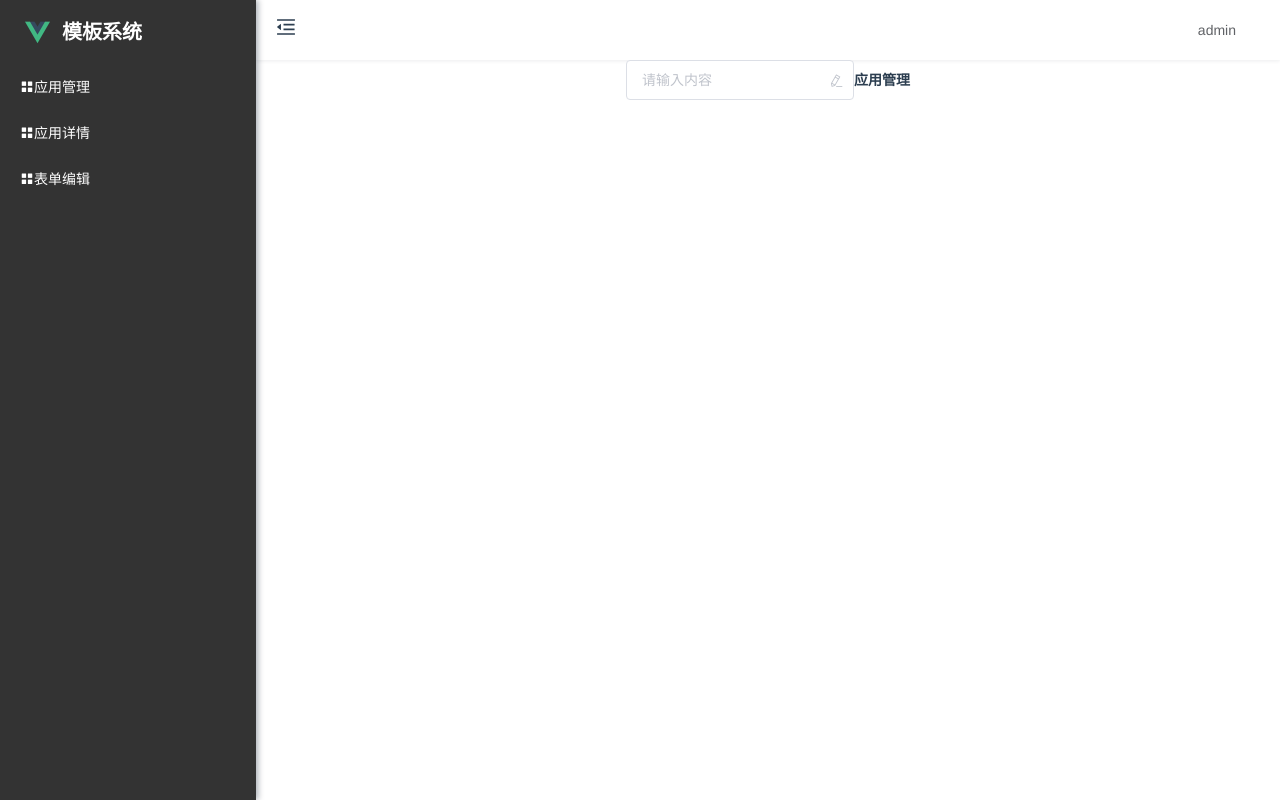
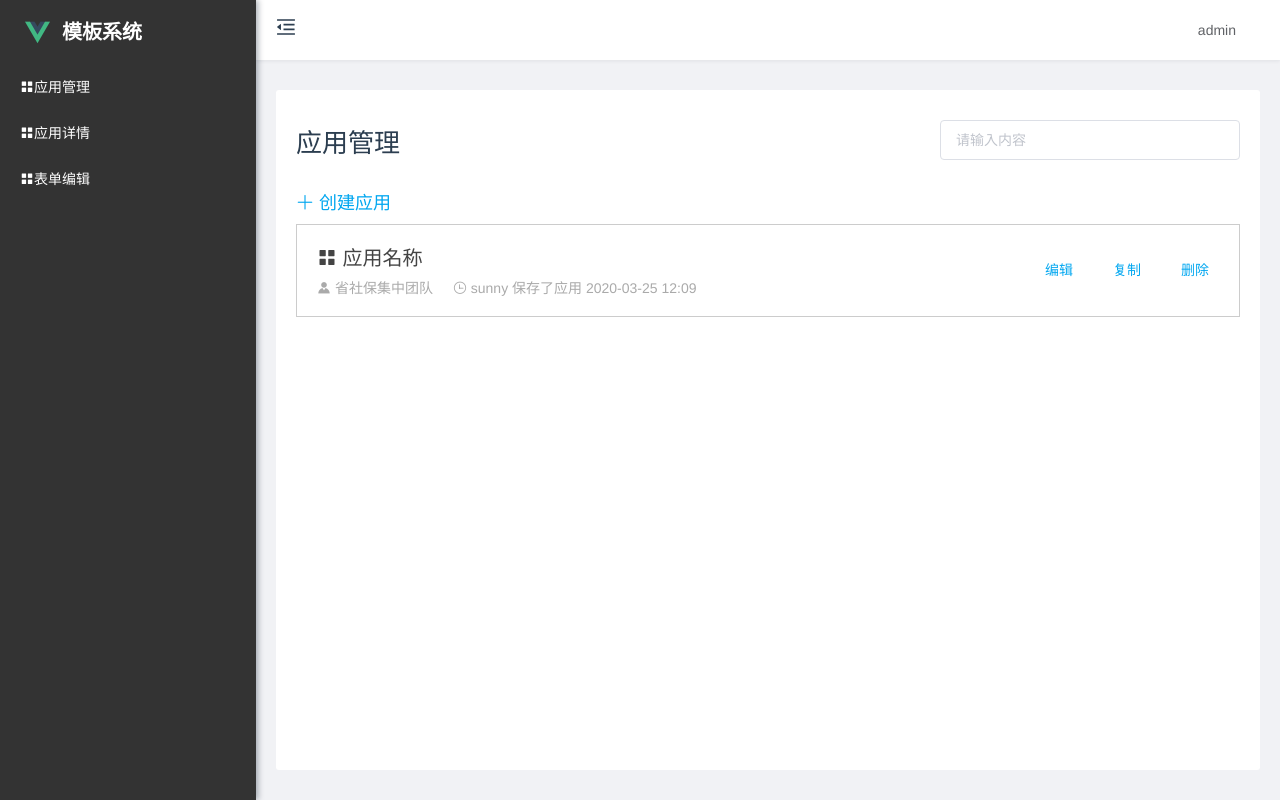
Before and after one commit to jozhi/template-pc-2020-04, a Vue app: page /AppManage in a window 1280 px wide. Built offline with nearby package versions, Linux system fonts and the light colour scheme.

Commit message:
新增模块

```diff
--- a/src/assets/css/cube.css
+++ b/src/assets/css/cube.css
@@ -602,6 +602,10 @@ audio:not([controls]) {
     cursor: move;
 }
 
+.cf:before,.cf:after { content:""; display:table; }
+.cf:after { clear:both; }
+.cf { zoom:1; }
+
 .fll{float: left;}
 .flr{float: right;}
 
--- a/src/views/appManage/AppDetails.vue
+++ b/src/views/appManage/AppDetails.vue
@@ -1,23 +1,127 @@
 <template>
-  <div class="">
+  <div class="AppDetails">
+    <div class="formMenu">
+      <div class="searchBox">
+        <span class="add" @click="folderAdd"><i class="el-icon-folder-add"></i></span>
+        <el-input v-model="input" size="small" placeholder="请输入内容"></el-input>
+      </div>
+      <div class="menu">
+        <el-menu default-active="1-4-1" @open="handleOpen" @close="handleClose" @select="handleSelect" class="el-menu-vertical-demo">
+          <el-submenu index="1">
+            <template slot="title">
+              <i class="el-icon-folder"></i>
+              <span slot="title">导航一</span>
+            </template>
+            <el-menu-item-group>
+              <span slot="title">分组一</span>
+              <el-menu-item index="1-1">选项1</el-menu-item>
+              <el-menu-item index="1-2">选项2</el-menu-item>
+            </el-menu-item-group>
+          </el-submenu>
+          <el-menu-item index="2">
+            <i class="el-icon-s-order"></i>
+            <span slot="title">导航二</span>
+          </el-menu-item>
+        </el-menu>
+      </div>
+    </div>
+    <div class="formWorkbench cf">
+      <div class="item" @click="itemAdd('form')">
+        <i class="el-icon-document-add"></i>
+        新建表单
+      </div>
+      <div class="item">
+        <i class="el-icon-document-add"></i>
+        新建流程图
+      </div>
+      <div class="item">
+        <i class="el-icon-document-add"></i>
+        发布表单
+      </div>
+      <div class="item">
+        <i class="el-icon-document-add"></i>
+        发布应用
+      </div>
+    </div>
   </div>
 </template>
 
 <style lang="less" scope>
+.AppDetails {
+  position: relative;
+
+  .formMenu {
+    position: absolute;
+    top: 0;
+    left: 0;
+    width: 280px;
+    height: 100%;
+    .searchBox{
+      padding: 5px 0;
+
+      .add{
+        margin-right: 10px;
+        float: right;
+        font-size: 32px;
+        line-height: 1.2;
+        i{color: #1396db;}
+      }
+      .el-input{
+        width: 210px;
+      }
+    }
+  }
+  .formWorkbench {
+    padding-left: 280px;
+    .item{
+      float: left;
+      padding: 60px 0;
+      width: 50%;
+      text-align: center;
+      color: #7e7e7e;
+      cursor: pointer;
+      font-size: 22px;
+      &:hover{
+        background-color: #f6f6f6;
+      }
+      i{
+        margin-bottom: 10px;
+        font-size: 80px;
+        display: block;
+        color: #7e7e7e;
+      }
+    }
+  }
+}
 </style>
 
-
 <script>
-// @ is an alias to /src
 export default {
   name: 'Login',
-  data(){
+  data() {
     return {
-    }
+      input:''
+    };
   },
-  methods:{
-    method(){
-    }
+  methods: {
+    folderAdd() {
+      // console.log('11');
+    },
+    itemAdd(type){
+      switch (type){
+        case 'form':
+        this.$router.push('/AppFormEditor')
+      }
+    },
+    handleSelect(key, keyPath) {
+      console.log(key, keyPath);
+    },
+    handleOpen(key, keyPath) {
+      console.log(key, keyPath);
+    },
+    handleClose(key, keyPath) {
+      console.log(key, keyPath);
+    },
   }
 };
 </script>
--- a/src/views/appManage/AppFormEditor.vue
+++ b/src/views/appManage/AppFormEditor.vue
@@ -1,5 +1,6 @@
 <template>
-  <div class="">
+  <div class="AppFormEditor">
+
   </div>
 </template>
 
--- a/src/views/appManage/AppManage.vue
+++ b/src/views/appManage/AppManage.vue
@@ -1,36 +1,80 @@
 <template>
-  <div class="titlePart">
-    <span class="searchBox">
-      <el-autocomplete popper-class="my-autocomplete" v-model="state" :fetch-suggestions="querySearch" placeholder="请输入内容" @select="handleSelect">
-        <i class="el-icon-edit el-input__icon" slot="suffix" @click="handleIconClick"></i>
-        <template slot-scope="{ item }">
-          <div class="name">{{ item.value }}</div>
-          <span class="addr">{{ item.address }}</span>
-        </template>
-      </el-autocomplete>
-    </span>
+  <div class="AppManage">
+    <div class="titlePart cf">
+      <span class="searchBox">
+        <el-input v-model="input" placeholder="请输入内容"></el-input>
+      </span>
+      <strong class="h1">应用管理</strong>
+    </div>
+    <div class="contPart">
+      <a class="creatApp" href="#"><i class="el-icon-plus"></i> 创建应用</a>
+      <div class="itemPart" @click="itemPartClick">
+        <div class="tool_box">
+          <a href="javascript:;" @click.stop="itemEdit">编辑</a>
+          <a href="javascript:;" @click.stop="itemCopy">复制</a>
+          <a href="javascript:;" @click.stop="itemDel">删除</a>
+        </div>
+        <div class="h2"><i class="el-icon-menu"></i> 应用名称</div>
+        <div class="info">
+          <span class="name"><i class="el-icon-s-custom"></i> 省社保集中团队</span>
 
-    <strong class="h1">应用管理</strong>
+          <span class="edit_info"><i class="el-icon-time"></i> sunny 保存了应用 2020-03-25 12:09</span>
+        </div>
+      </div>
+    </div>
   </div>
 </template>
 
 <style lang="less" scope>
-.my-autocomplete {
-  li {
-    line-height: normal;
-    padding: 7px;
+.AppManage{}
+.titlePart {
+  .searchBox{
+    width: 300px;
+    float: right;
+  }
+  .h1{
+    float: left;
+    font-weight: normal;
+    font-size: 26px;
+  }
+}
+.contPart{
+  margin-bottom: 10px;
+  .creatApp{
+    display: inline-block;
+    margin: 20px 0 5px;
+    color: #02A7F0;
+    font-size: 18px;
+  }
+  .itemPart{
+    margin-bottom: 20px;
+    padding: 15px 10px 15px 20px;
+    border: 1px solid #ccc;
+    cursor: pointer;
 
-    .name {
-      text-overflow: ellipsis;
-      overflow: hidden;
+    .tool_box{
+      float: right;
+      a{
+        display: inline-block;
+        line-height: 60px;
+        padding: 0 20px;
+        color: #02A7F0;
+        &:hover{
+          background-color: #eff4fd;
+        }
+      }
     }
-    .addr {
-      font-size: 12px;
-      color: #b4b4b4;
+    .h2{
+      // margin-bottom: 10px;
+      font-size: 20px;
+      color: #444;
     }
-
-    .highlighted .addr {
-      color: #ddd;
+    .info{
+        color: #aaa;
+      .name{
+        margin-right: 20px;
+      }
+      // .edit_info{}
     }
   }
 }
@@ -42,10 +86,25 @@
 export default {
   name: 'Login',
   data() {
-    return {};
+    return {
+      input:''
+    };
   },
   methods: {
-    method() {}
+    itemPartClick() {
+      // this.$router()
+      this.$router.push('/AppDetails')
+    },
+    itemEdit() {
+      console.log(2);
+    },
+    itemCopy() {
+      console.log(3);
+    },
+    itemDel() {
+      console.log(4);
+    },
+    autocompleteBingo() {},
   }
 };
 </script>
--- a/src/views/system/Home.vue
+++ b/src/views/system/Home.vue
@@ -5,7 +5,11 @@
     </keep-alive>
     <el-container class="is-vertical" :style="isSidebar ? 'margin-left: 256px;' : 'margin-left: 80px;'">
       <Header></Header>
-      <router-view />
+      <div class="content">
+        <div class="innerPage">
+          <router-view />
+        </div>
+      </div>
     </el-container>
   </el-container>
 </template>
@@ -14,6 +18,18 @@
 .is-vertical {
   height: 100vh;
   overflow-y: auto;
+  background-color: #f1f2f5;
+}
+.content{
+  padding: 30px 20px;
+  text-align: left;
+}
+.innerPage{
+  padding: 30px 20px;
+  border-radius: 3px;
+  background-color: #fff;
+
+  min-height: calc(100vh - 180px);
 }
 </style>
 
```
